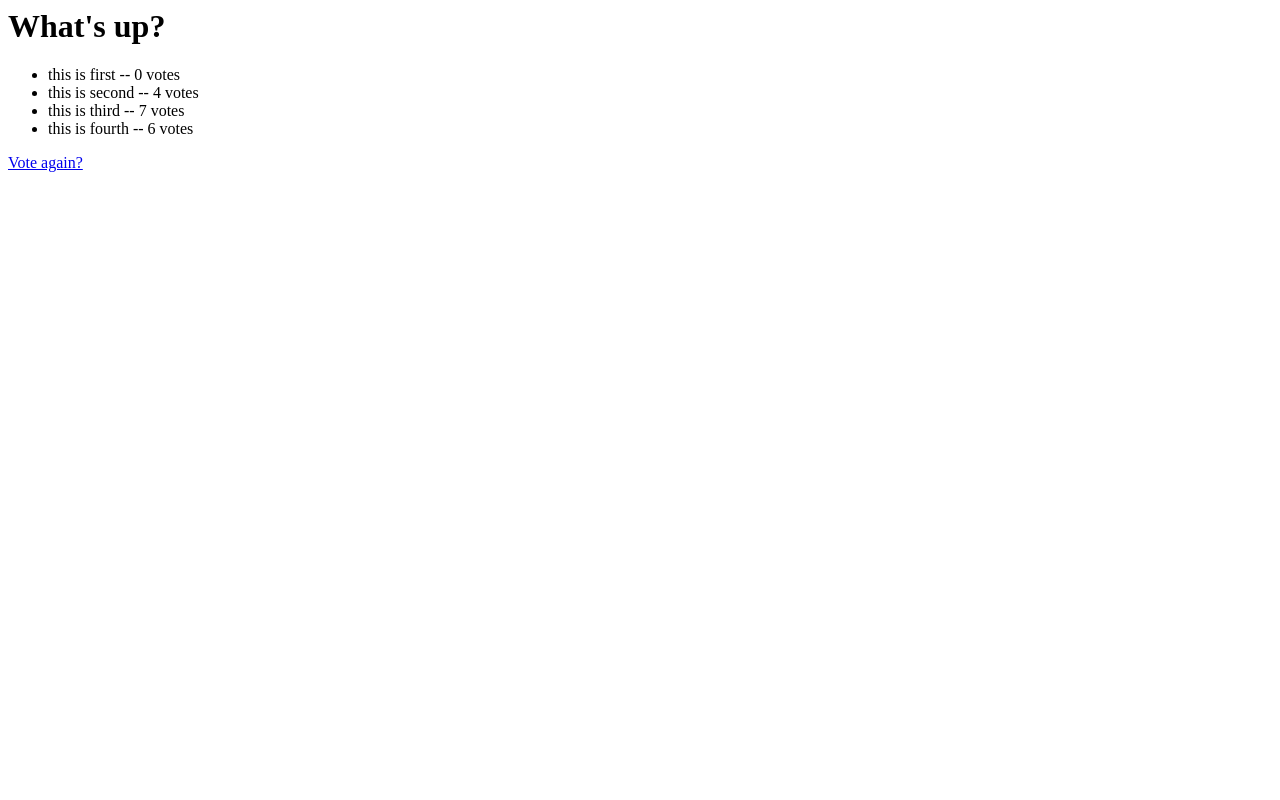
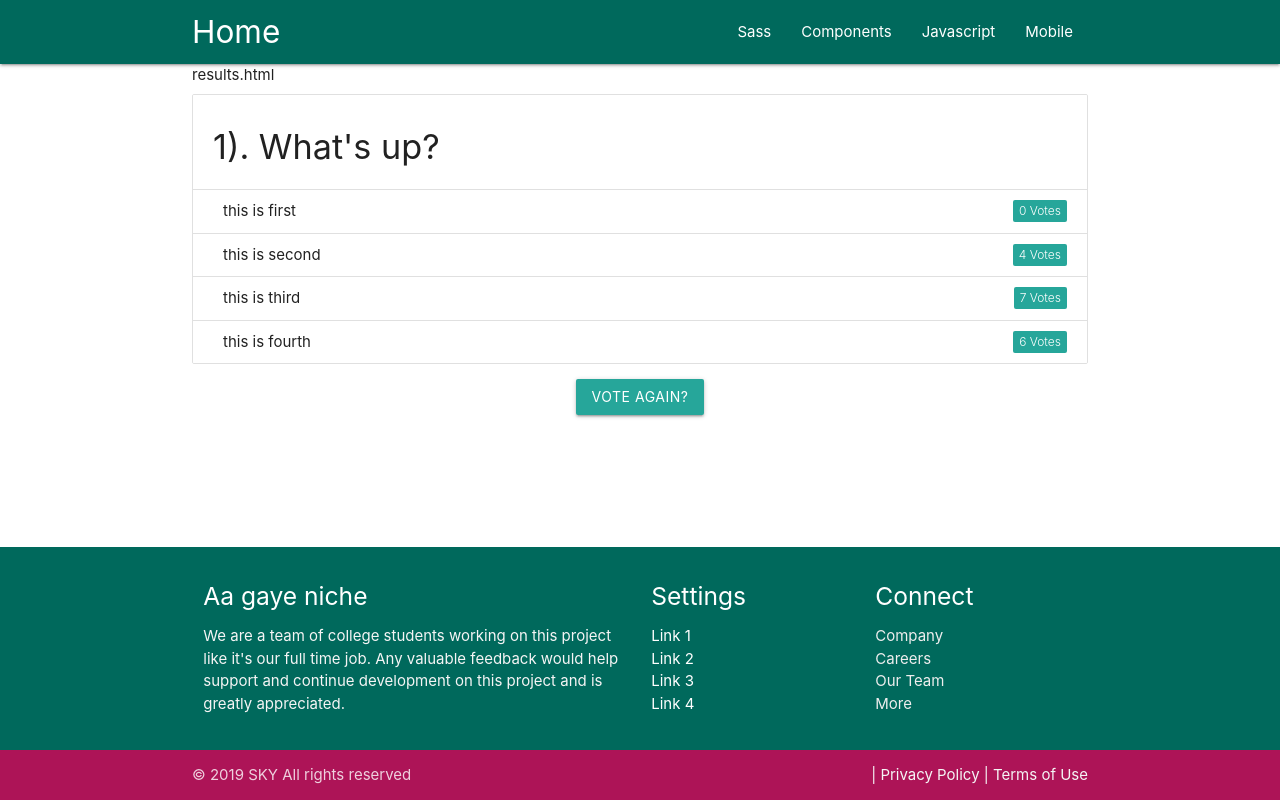
Before and after one commit to nsky80/polls, a Django app: page /main/1/results/ in a window 1280 px wide. Run offline with Django 3.2, Linux system fonts and the light colour scheme; data comes from the database, SQL or seed files in the repository; both versions use the stored data as it was after the commit; some libraries are stand-ins or nearby versions.

Commit message:
adding navbar and footer

```diff
--- /dev/null
+++ b/main/templates/main/header.html
@@ -0,0 +1,36 @@
+<!DOCTYPE html>
+<html>
+    <head>
+        <meta http-equiv="Content-Type" content="text/html; charset=UTF-8"/>
+        <meta name="viewport" content="width=device-width, initial-scale=1"/>
+        <title>{% block title %}{% endblock %}</title>
+
+        {% load static %}
+        <link rel="stylesheet" type="text/css" href="{% static 'main/css/materialize.css' %}">
+        <script type="text/javascript" src="{% static 'main/js/bin/materialize.min.js' %}"></script>
+        <!-- this is used for sticky footer -->
+        <style>
+            body {
+                display: flex;
+                min-height: 100vh;
+                flex-direction: column;
+            }
+
+            main {
+                flex: 1 0 auto;
+            }
+        </style>
+    </head>
+
+    <body>
+        {% include 'main/include/navbar.html' %}
+        <main>
+            <div class="container">
+                {% block content %}
+
+                {% endblock %}
+            </div>
+        </main>
+        {% include 'main/include/footer.html' %}
+    </body>
+</html>
--- /dev/null
+++ b/main/templates/main/include/footer.html
@@ -0,0 +1,41 @@
+
+
+<footer id = "footer" class="page-footer teal darken-3">
+    <div class="container">
+        <div class="row">
+            <div class="col l6 s12">
+                <h5 class="white-text">Aa gaye niche</h5>
+                <p class="grey-text text-lighten-4">We are a team of college students working on this project like it's our full time job. Any valuable feedback would help support and continue development on this project and is greatly appreciated.</p>
+            </div>
+
+            <div class="col l3 s12">
+                <h5 class="white-text">Settings</h5>
+                <ul>
+                        <li><a class="white-text" href="#!">Link 1</a></li>
+                        <li><a class="white-text" href="#!">Link 2</a></li>
+                        <li><a class="white-text" href="#!">Link 3</a></li>
+                        <li><a class="white-text" href="#!">Link 4</a></li>
+                </ul>
+            </div>
+            <div class="col l3 s12">
+                <h5 class="white-text">Connect</h5>
+                <ul>
+                        <li><a class="grey-text text-lighten-3" href="#!">Company</a></li>
+                        <li><a class="grey-text text-lighten-3" href="#!">Careers</a></li>
+                        <li><a class="grey-text text-lighten-3" href="#!">Our Team</a></li>
+                        <li><a class="grey-text text-lighten-3" href="#!">More</a></li>
+                </ul>
+            </div>
+        </div>
+    </div>
+
+
+
+    <div class="footer-copyright pink darken-3">
+        <div class="container">
+            © 2019 SKY All rights reserved
+            <a class="grey-text text-lighten-4 right" href="#!">&nbsp;Terms of Use </a>
+            <a class="grey-text text-lighten-4 right" href="#!">| Privacy Policy |</a>
+        </div>
+    </div>
+</footer>
--- /dev/null
+++ b/main/templates/main/include/navbar.html
@@ -0,0 +1,23 @@
+<nav>
+
+        <div class="nav-wrapper teal darken-3">
+            <div class="container">
+              <a href="/main" class="brand-logo">Home</a>
+              <a href="/main" data-target="mobile-demo" class="sidenav-trigger"><i class="material-icons">menu</i></a>
+              <ul class="right hide-on-med-and-down">
+                <li><a href="sass.html">Sass</a></li>
+                <li><a href="badges.html">Components</a></li>
+                <li><a href="collapsible.html">Javascript</a></li>
+                <li><a href="mobile.html">Mobile</a></li>
+              </ul>
+            </div>
+        </div>
+
+      </nav>
+
+      <ul class="sidenav" id="mobile-demo">
+        <li><a href="sass.html">Sass</a></li>
+        <li><a href="badges.html">Components</a></li>
+        <li><a href="collapsible.html">Javascript</a></li>
+        <li><a href="mobile.html">Mobile</a></li>
+      </ul>
--- a/main/templates/main/results.html
+++ b/main/templates/main/results.html
@@ -1,9 +1,22 @@
-<h1>{{ question.question_text }}</h1>
+{% extends 'main/header.html' %}
 
-<ul>
-{% for choice in question.choice_set.all %}
-    <li>{{ choice.choice_text }} -- {{ choice.votes }} vote{{ choice.votes|pluralize }}</li>
-{% endfor %}
-</ul>
-
-<a href="{% url 'main:detail' question.id %}">Vote again?</a>
+{% block content %}
+    results.html
+    <br>
+    <ul class="collection with-header">
+            <li class="collection-header"><h4>{{question.id}}).&nbsp;{{ question.question_text }}</h4></li>
+            {% for choice in question.choice_set.all %}
+                <li class="collection-item">
+                    <div>
+                        {{ choice.choice_text }}
+                        <a href="#!" class="secondary-content">
+                            <span class="new badge" data-badge-caption="Votes">{{ choice.votes }}</span>
+                            </a>
+                    </div>
+                </li>
+            {% endfor %}
+    </ul>
+    <center>
+    <a href="{% url 'main:detail' question.id %}" class="waves-effect waves-light btn">Vote again?</a>
+</center>
+    {% endblock %}
```
Also changed, not shown: main/templates/main/detail.html (+19 -5 lines), main/templates/main/index.html (+6 -1 lines), db.sqlite3.
